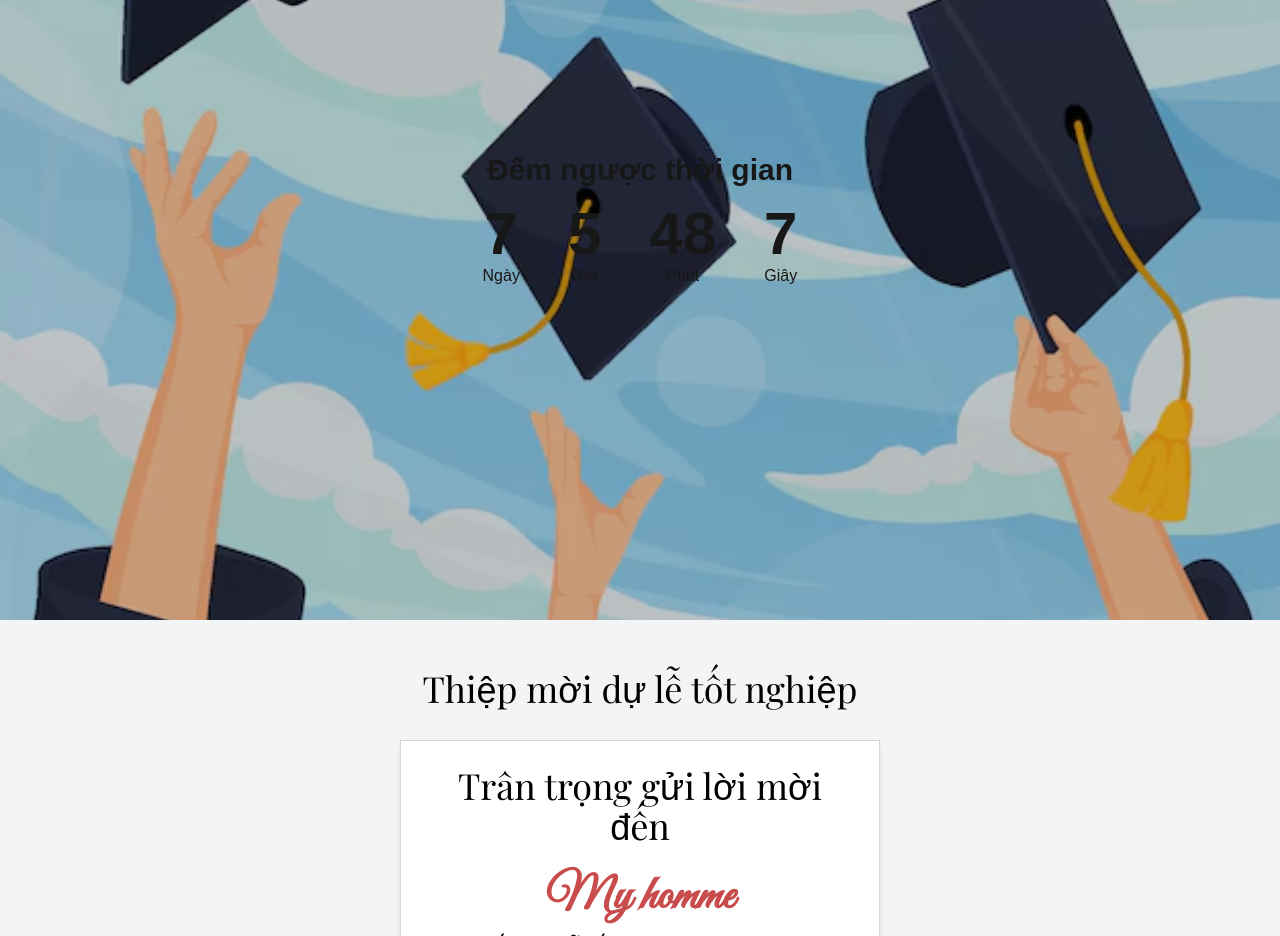
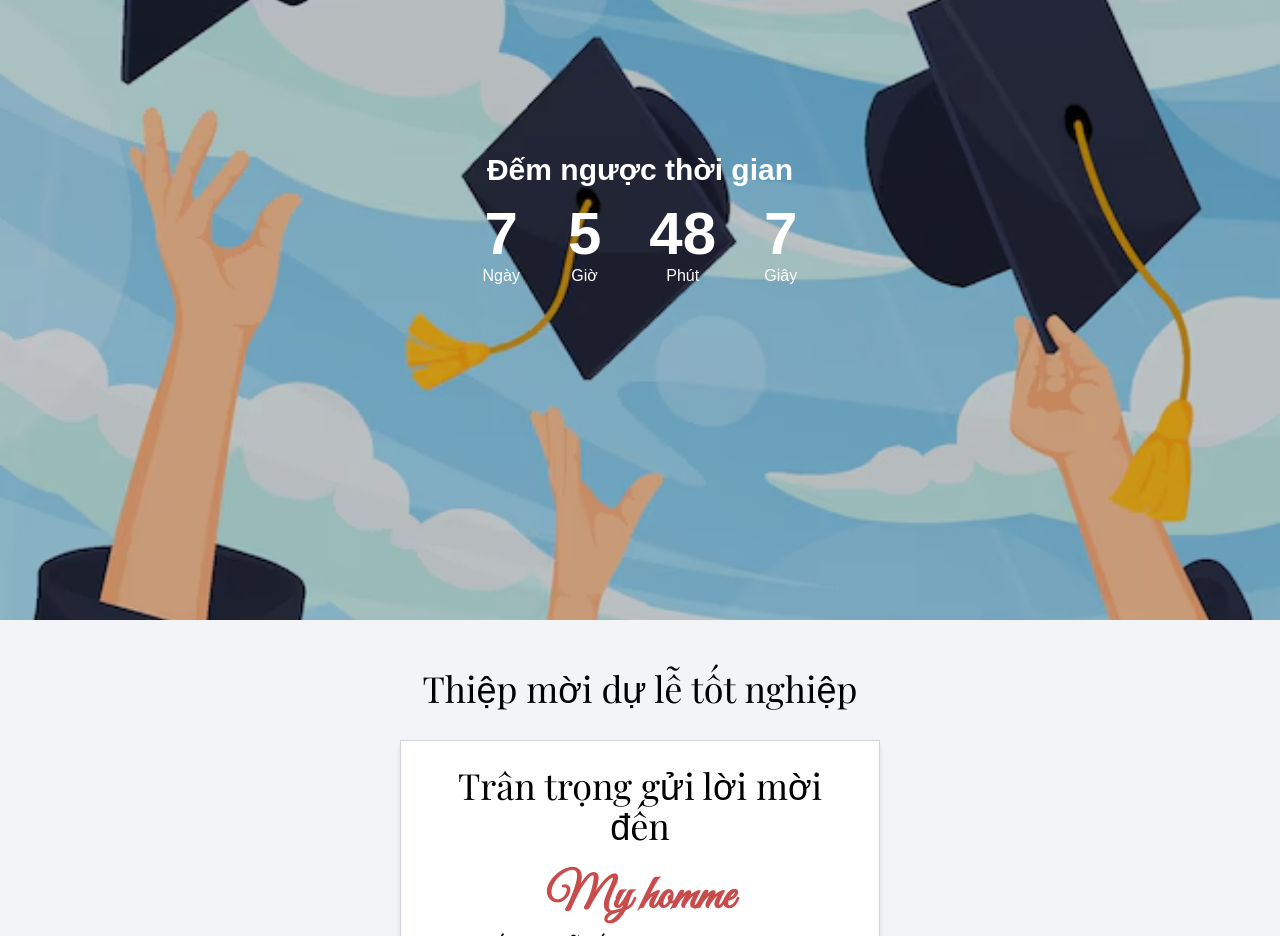
Before and after one commit to dinhhongkong/graduation-ceremony, a Next.js app: page / in a window 1280 px wide. Shown: the part 1780-2716 px from the top of the page. Built offline with nearby package versions, Linux system fonts and the light colour scheme; no server answers; a web font is replaced by a local one.

Commit message:
fix: change color text white countdown

```diff
--- a/src/app/component/CountdownTimer.tsx
+++ b/src/app/component/CountdownTimer.tsx
@@ -42,8 +42,8 @@ const CountdownTimer: React.FC = () => {
       style={{ backgroundImage: "url('/img/countdown-bg-1.avif')" }}
     >
       <div className="absolute inset-0 bg-black opacity-20"></div>
-      <div className="relative z-10 flex flex-col items-center justify-center p-4 rounded-lg">
-        <h2 className="text-2xl md:text-3xl font-bold mb-4">
+      <div className="relative text-white z-10 flex flex-col items-center justify-center p-4 rounded-lg">
+        <h2 className=" text-2xl md:text-3xl font-bold mb-4">
           Đếm ngược thời gian
         </h2>
         <div className="flex space-x-6 md:space-x-12 lg:space-x-12">
```
